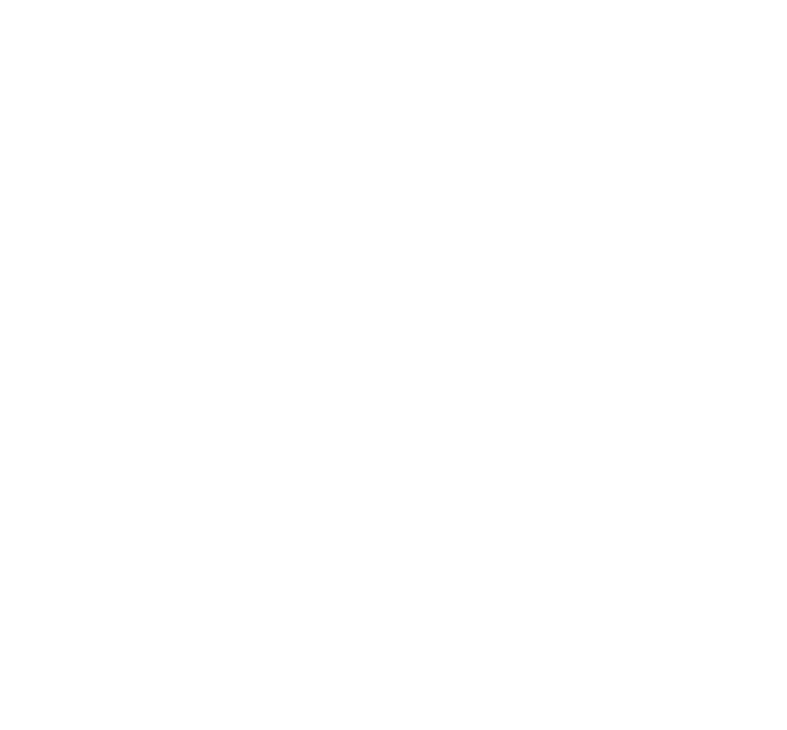
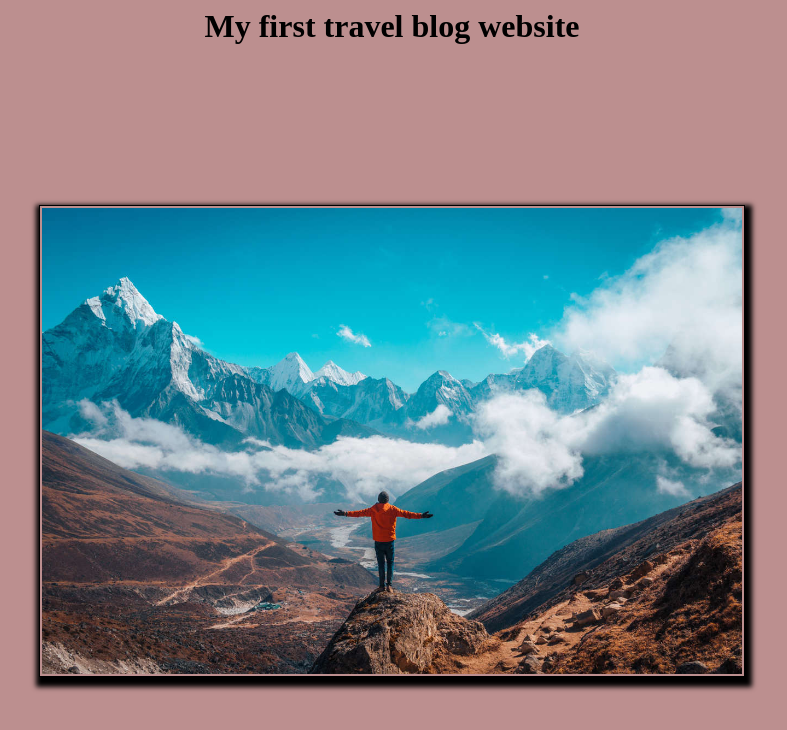
Before and after one commit to arman418web/My-web-repo, a plain HTML site: page style/index.html in a window 1280 px wide. Shown: the whole page, without its empty margins (248-1035 px from the left). Drawn offline with Linux system fonts and the light colour scheme.

Commit message:
img & dis

```diff
--- a/style/best.css
+++ b/style/best.css
@@ -0,0 +1,6 @@
+h1{
+    width: 50px;
+    height: 50px;
+    line-height: 50px;
+    background-color: black;
+}
--- a/style/index.html
+++ b/style/index.html
@@ -4,9 +4,15 @@
     <meta charset="UTF-8">
     <meta name="viewport" content="width=device-width, initial-scale=1.0">
     <title>My Web site</title>
-    <link rel="shortcut icon" href="favicon.ico" type="image/x-icon">
+    <link rel="shortcut icon" href="style/download.jpg" type="image/x-icon">
+    <link rel="stylesheet" href="style/index.css">
 </head>
 <body>
+<div>
+    <h1>My first travel blog website <br> <p></p><br> <br> <br><br></h1>
+    <h1><img src="style/travel-image.jpg" alt=""> </h1>
+
+</div>
 
 </body>
 </html>
--- /dev/null
+++ b/style/style/index.css
@@ -0,0 +1,15 @@
+*{
+    background-color: rosybrown;
+    margin: 4px;
+}
+h1{
+    text-align: center;
+
+}
+img{
+    width: 700px;
+   border: 1px solid black;
+   box-shadow: 2px 5px 5px 5px;
+   padding: 2px;
+
+}
```
Also changed, not shown: style/loupe_1313569.png (added), style/style/download.jpg (added), style/style/travel-image.jpg (added).
